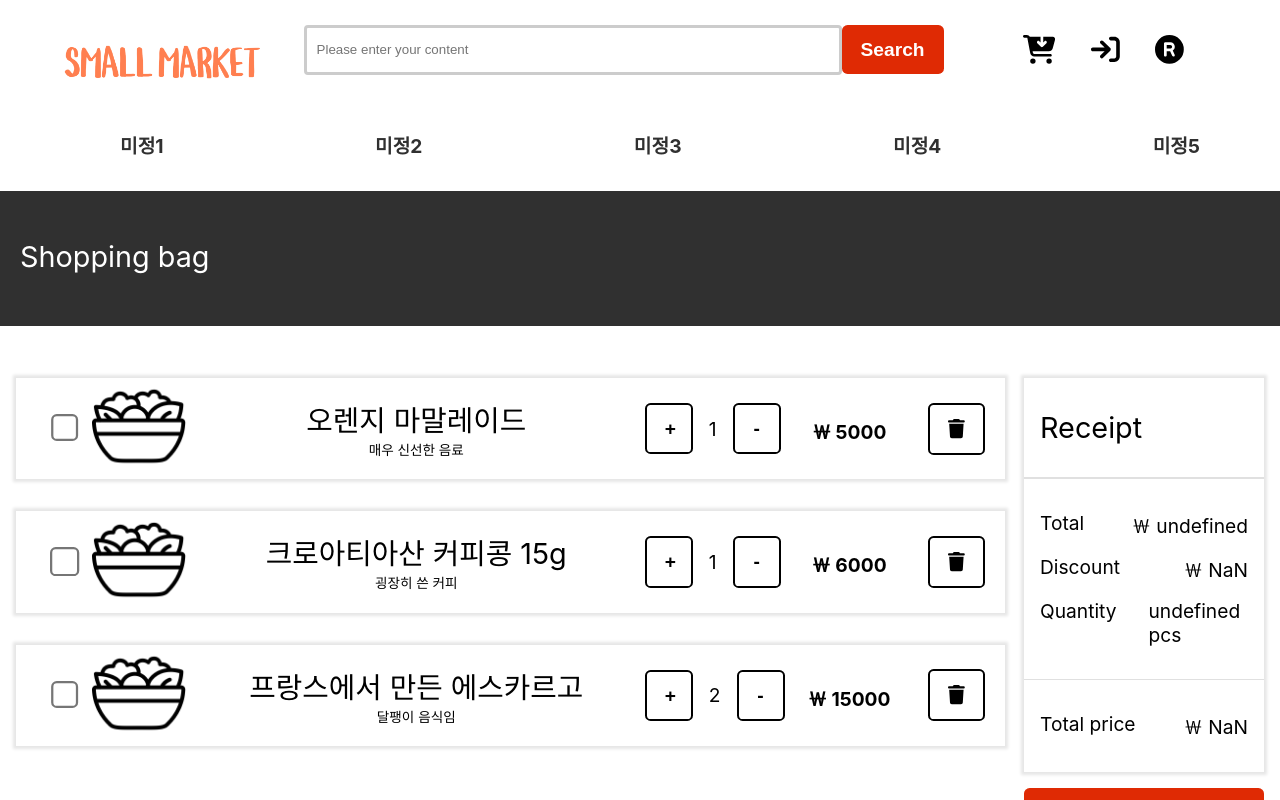
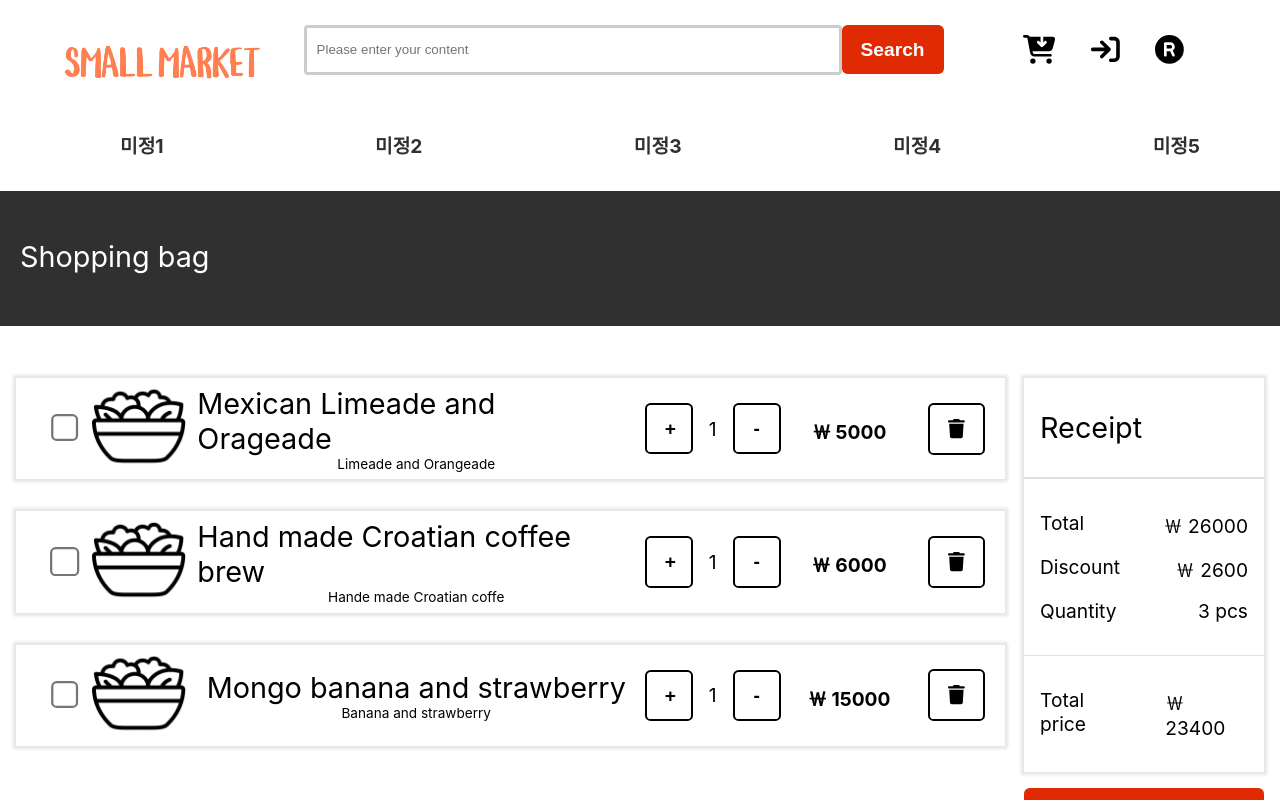
Before and after one commit to hovelopin/SmallMarket, a React (Create React App) app: page /cart in a window 1280 px wide. Shown: the top 800 px of the page. Built offline with nearby package versions, Linux system fonts and the light colour scheme.

Commit message:
Fix: CartContainer drag drop 구현 및 cartItems 수정

```diff
--- a/src/components/UI/container/cartContainer.jsx
+++ b/src/components/UI/container/cartContainer.jsx
@@ -1,37 +1,54 @@
-import { useCallback } from "react"
+import { useState, useCallback } from "react"
+import { DragDropContext } from "react-beautiful-dnd"
+import styled from "styled-components"
+import Text from "@components/UI/atoms/text/text"
 import CartBar from "@/components/UI/blocks/cart/cartBar"
 import CartSidebar from "@/components/UI/blocks/cart/cartSidebar"
-import Text from "@components/UI/atoms/text/text"
-import styled from "styled-components"
+import DroppableBox from "@components/UI/blocks/dragdrop/droppableBox"
+import DraggableBox from "@components/UI/blocks/dragdrop/draggableBox"
 import Theme from "@/util/style/theme"
 
 const CartContainer = () => {
-    const cartItem = [
+    const [cartItems, setCartItems] = useState([
         {
-            uuid: 1,
-            name: "오렌지 마말레이드",
+            uuid: "abc1",
+            name: "Mexican Limeade and Orageade",
             img: `${process.env.PUBLIC_URL}/img/defaultImg.png`,
-            description: "매우 신선한 음료",
+            description: "Limeade and Orangeade",
             quantity: 1,
             price: 5000,
         },
         {
-            uuid: 2,
-            name: "크로아티아산 커피콩 15g",
+            uuid: "abc2",
+            name: "Hand made Croatian coffee brew",
             img: `${process.env.PUBLIC_URL}/img/defaultImg.png`,
-            description: "굉장히 쓴 커피",
+            description: "Hande made Croatian coffe",
             quantity: 1,
             price: 6000,
         },
         {
-            uuid: 3,
-            name: "프랑스에서 만든 에스카르고",
+            uuid: "abc3",
+            name: "Mongo banana and strawberry",
             img: `${process.env.PUBLIC_URL}/img/defaultImg.png`,
-            description: "달팽이 음식임",
-            quantity: 2,
+            description: "Banana and strawberry",
+            quantity: 1,
             price: 15000,
         },
-    ]
+    ])
+
+    const totalPrice = cartItems.reduce((acc, cur) => acc + cur.price, 0)
+    const discount = 10
+
+    const handleDragEnd = (result) => {
+        const { destination, source } = result
+        if (!destination) return
+        const currentCartItems = [...cartItems]
+        const dropCartItemIndex = result.destination.index
+        const draggingItemIndex = source.index
+        const removedCartItem = currentCartItems.splice(draggingItemIndex, 1)
+        currentCartItems.splice(dropCartItemIndex, 0, removedCartItem[0])
+        setCartItems(currentCartItems)
+    }
 
     const handleAddButtonClick = useCallback(() => {
         console.log("Add")
@@ -50,18 +67,27 @@ const CartContainer = () => {
             <CartHeaderContainer>
                 <Text type="large" context="Shopping bag" />
             </CartHeaderContainer>
+            <DragDropContext onDragEnd={handleDragEnd}>
                 <CartBodyContainer>
                     <CartBodyItemContainer>
-                    {cartItem.map((item) => {
+                        <DroppableBox>
+                            {cartItems.map((item, i) => {
                                 return (
-                            <CartBarContainer key={item.uuid}>
+                                    <DraggableBox
+                                        key={item.uuid}
+                                        item={item}
+                                        index={i}
+                                    >
+                                        <CartBarContainer>
                                             <CartBar
                                                 name={item.name}
                                                 img={item.img}
                                                 description={item.description}
                                                 quantity={item.quantity}
                                                 price={item.price}
-                                    onAddButtonClickEvent={handleAddButtonClick}
+                                                onAddButtonClickEvent={
+                                                    handleAddButtonClick
+                                                }
                                                 onMinusButtonClickEvent={
                                                     handleMinusButtonClick
                                                 }
@@ -70,13 +96,20 @@ const CartContainer = () => {
                                                 }
                                             />
                                         </CartBarContainer>
+                                    </DraggableBox>
                                 )
                             })}
+                        </DroppableBox>
                     </CartBodyItemContainer>
                     <CartBodyPayMentContainer>
-                    <CartSidebar />
+                        <CartSidebar
+                            totalPrice={totalPrice}
+                            discount={discount}
+                            totalQuantity={cartItems.length}
+                        />
                     </CartBodyPayMentContainer>
                 </CartBodyContainer>
+            </DragDropContext>
         </CartMainContainer>
     )
 }
```
Lines whose indentation alone changed are shown as unchanged.
